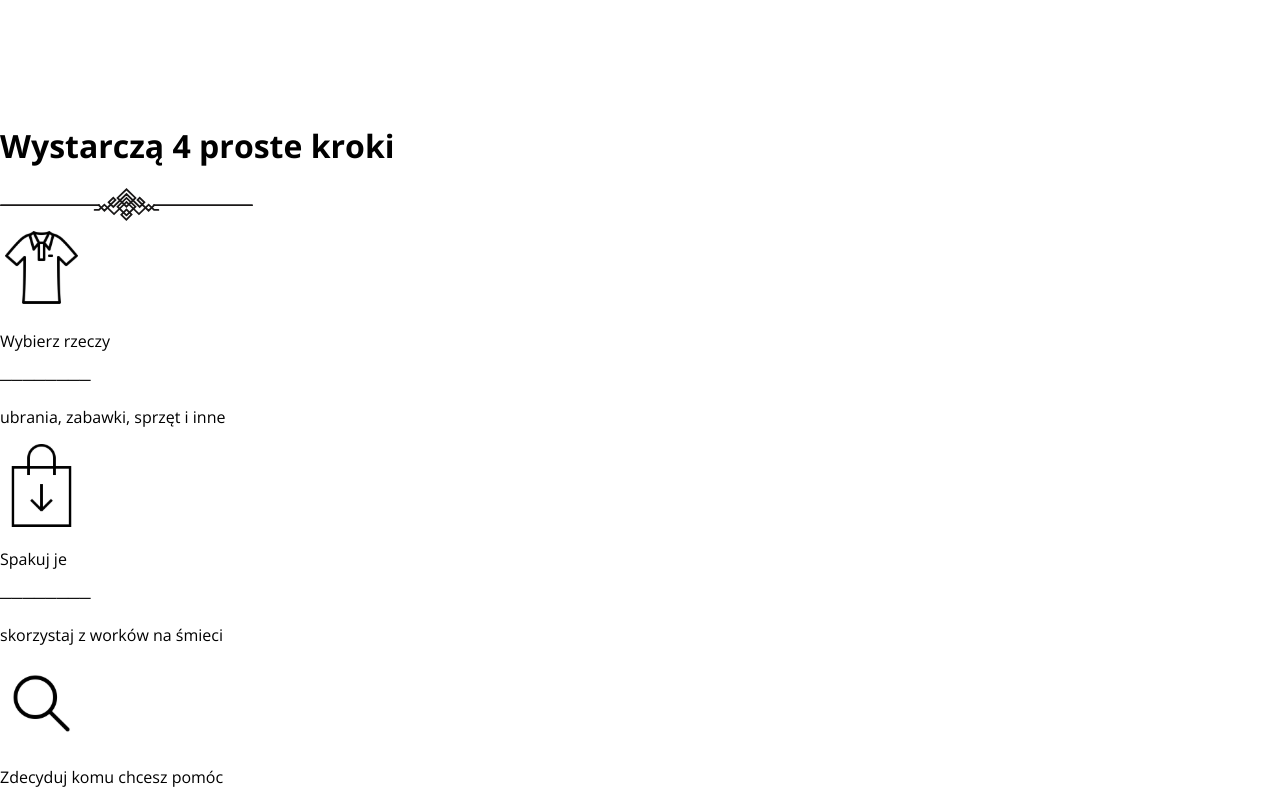
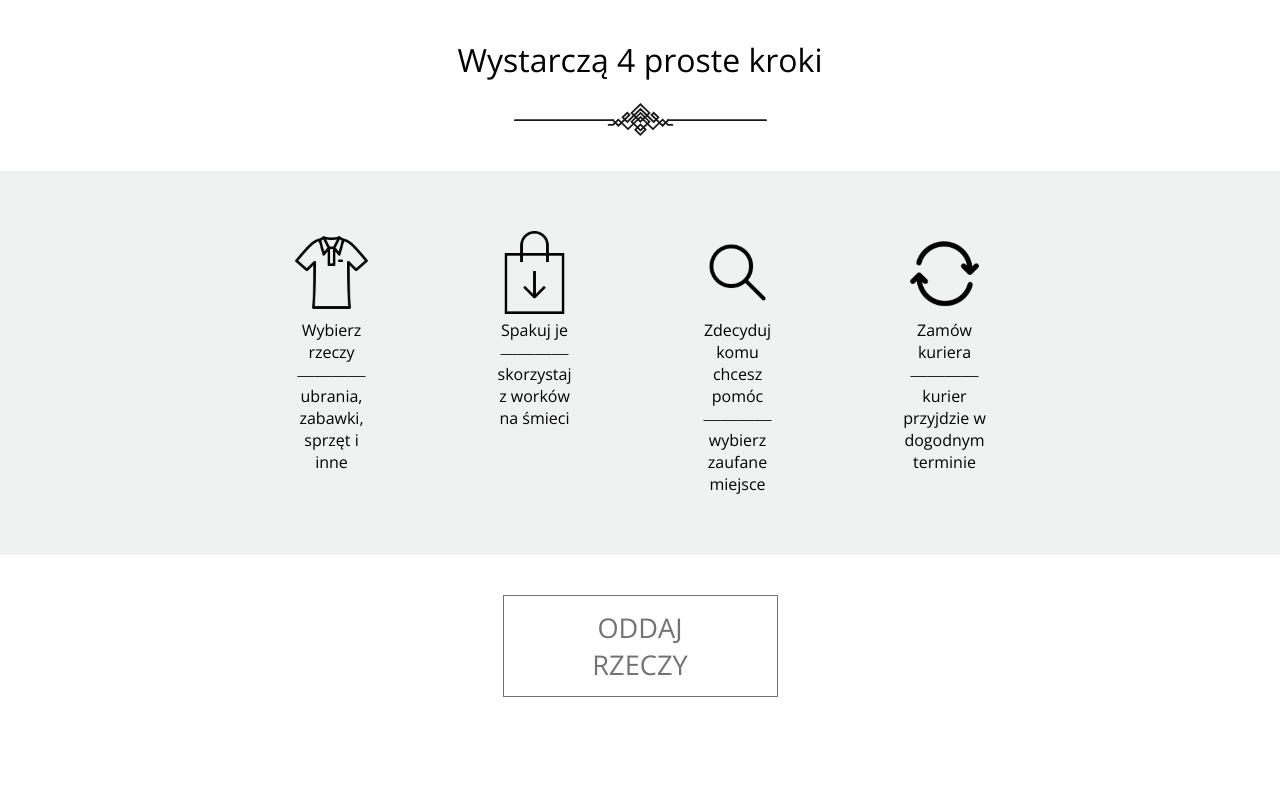
Before and after one commit to kamiltlr/ReWear, a React (Vite) app: page / in a window 1280 px wide. Shown: the part 1200-2000 px from the top of the page. After the commit the page ends 1967 px from the top, so only its background shows below. Built offline with nearby package versions, Linux system fonts and the light colour scheme.

Commit message:
Update home.scss

```diff
--- a/src/scss/home.scss
+++ b/src/scss/home.scss
@@ -1,5 +1,5 @@
 .hero-img {
-    height: 805px;
+    height: 815px;
     background-image: url(../assets/Home-Hero-Image.jpg);
     background-size: 75%;
     background-repeat: no-repeat;
@@ -85,7 +85,7 @@
 .columns {
     display: flex;
     justify-content: center;
-    margin: 215px 0;
+    margin: 213px 0 0;
     background-color: $yellow-color;
 }
 
@@ -93,7 +93,7 @@
     text-align: center;
     color: $black-color;
     font-weight: lighter;
-    padding: 25px 80px;
+    padding: 65px 80px;
 }
 
 .columns-text h1 {
@@ -111,3 +111,55 @@
 .columns-text span {
     max-width: 100px;
 }
+
+.about {
+    display: flex;
+    align-items: center;
+    flex-direction: column;
+}
+
+.about-text {
+    margin: 30px;
+    text-align: center;
+}
+
+.about-text h1 {
+    font-weight: 400;
+}
+
+.about-columns {
+    display: flex;
+    margin: 0;
+    padding: 50px 280px;
+    gap: 100px;
+    background-color: $white-color;
+}
+
+.about-column {
+    text-align: center;
+    padding: 10px 10px;
+}
+
+.about-column p {
+    margin: 0;
+}
+
+.about-column span {
+    font-size: 0.75em;
+}
+
+.about-button {
+    margin: 20px 0 50px;
+}
+
+.about-btn {
+    max-width: 275px;
+    background-color: white;
+    border: 1px solid $grey-color;
+    color: $grey-color;
+    padding: 13px 45px;
+    margin: 20px;
+    text-transform: uppercase;
+    text-align: center;
+    font-size: 1.7em;
+}
```
